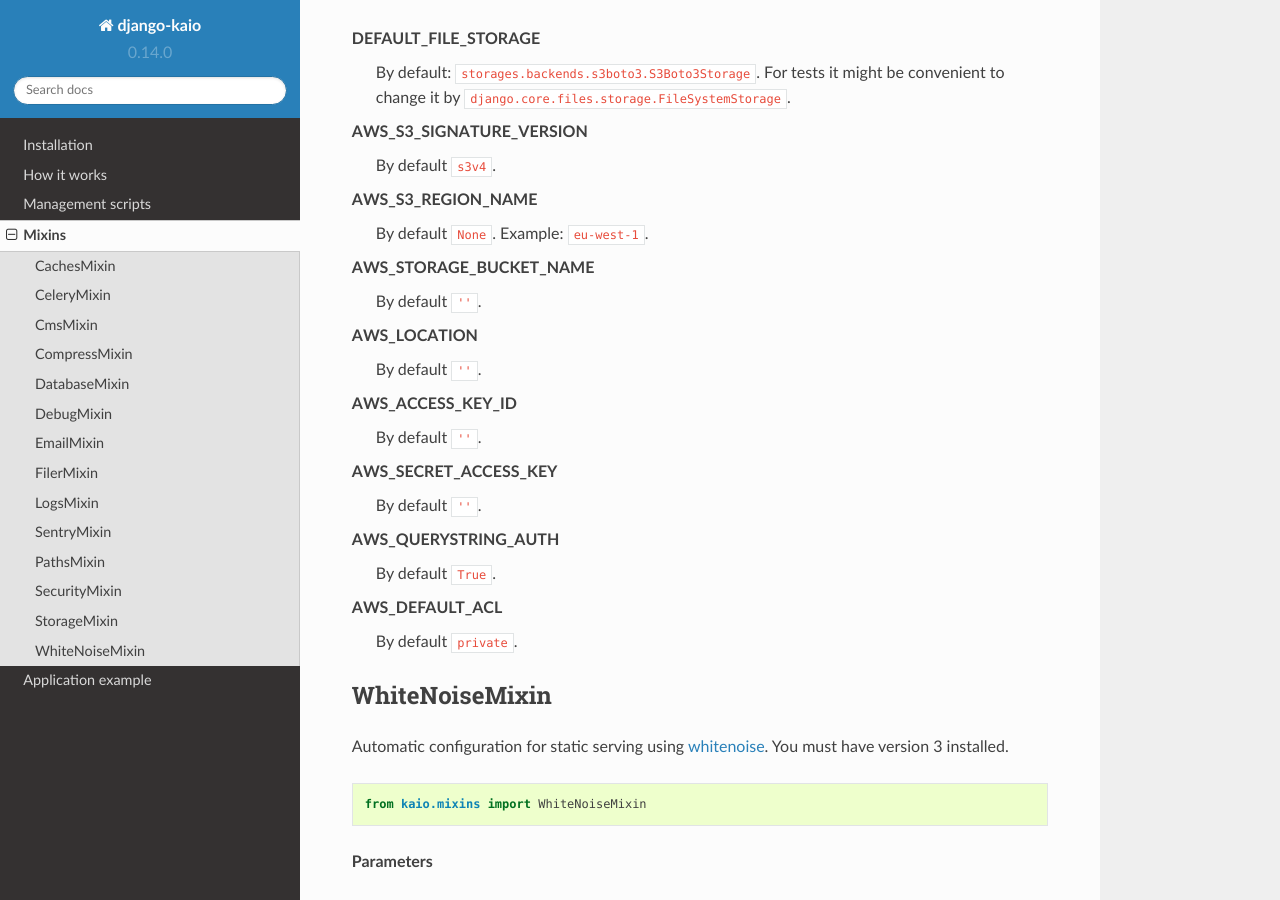
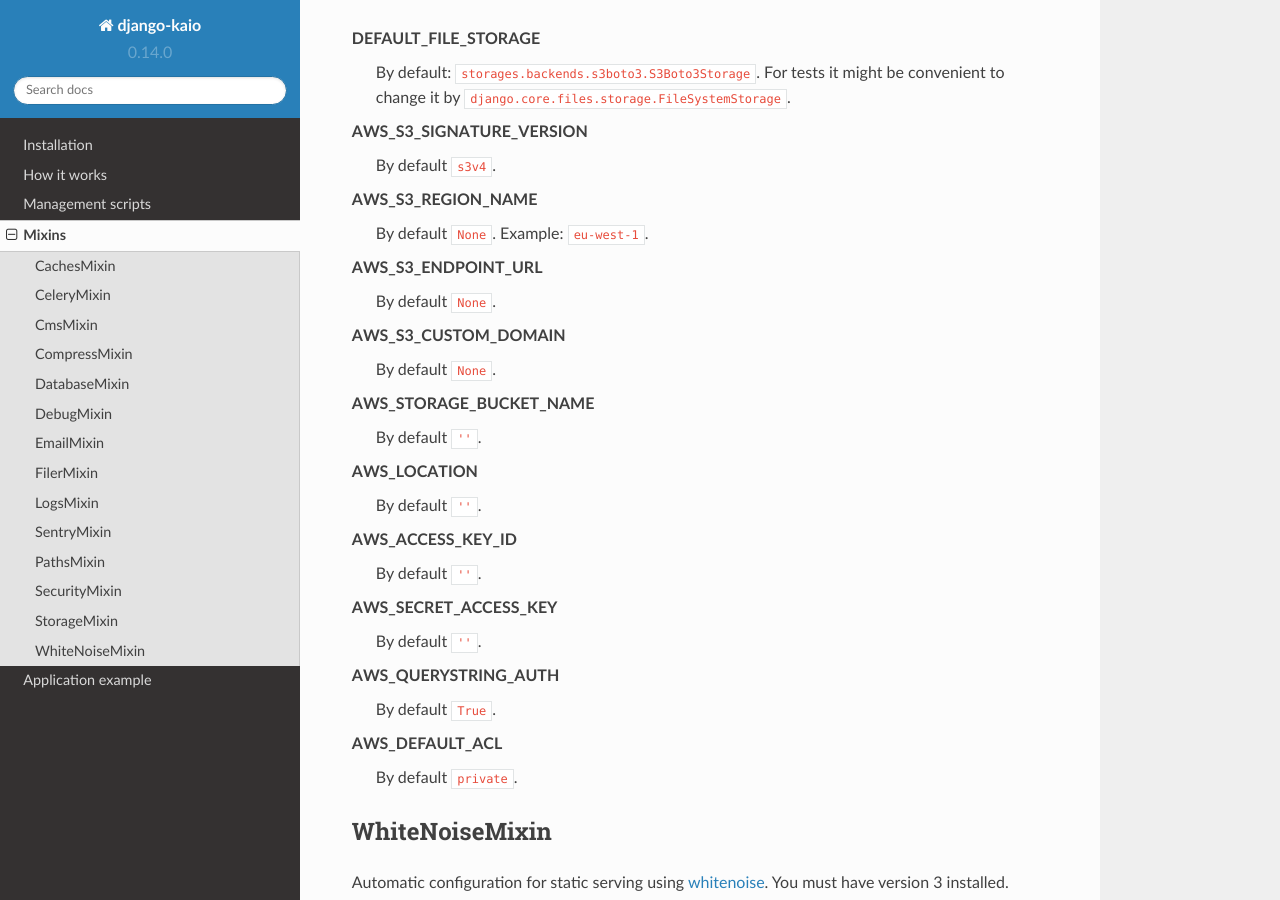
Before and after one commit to APSL/django-kaio, a Sphinx documentation site: the page built from docs/mixins.rst, in a window 1280 px wide and 900 px high, scrolled down 12417 px. Built offline with Sphinx 7.4.7 and the Read the Docs theme 2.0.0, drawn with Linux system fonts in a browser that asks for light colours.

Commit message:
Update StorageMixin docs

```diff
--- a/docs/mixins.rst
+++ b/docs/mixins.rst
@@ -576,6 +576,12 @@ Look at http://django-storages.readthedocs.io/en/latest/backends/amazon-S3.html
 **AWS_S3_REGION_NAME**
     By default ``None``. Example: ``eu-west-1``.
 
+**AWS_S3_ENDPOINT_URL**
+    By default ``None``.
+
+**AWS_S3_CUSTOM_DOMAIN**
+    By default ``None``.
+
 **AWS_STORAGE_BUCKET_NAME**
     By default ``''``.
 
```
